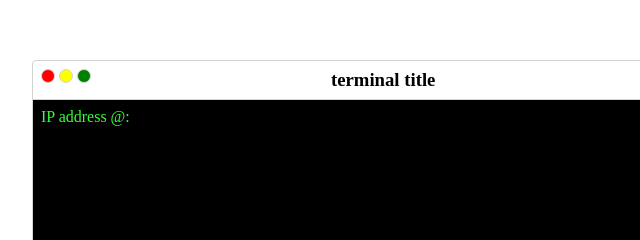
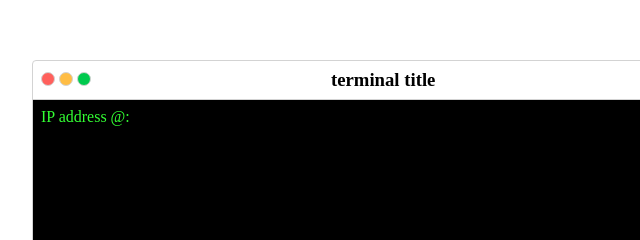
Before and after one commit to p-adams/kanban-shell, a plain HTML site: page index.html in a window 1280 px wide. Shown: the top 240 px of the page, 257-897 px from the left. Drawn offline with Linux system fonts and the light colour scheme.

Commit message:
improve header button colors

```diff
--- a/styles.css
+++ b/styles.css
@@ -2,6 +2,9 @@
   --terminal-width: 700px;
   --terminal-height: 500px;
   --primary-text: #33ff33;
+  --close-button: #ff605c;
+  --min-button: #ffbd44;
+  --max-button: #00ca4e;
 }
 h3 {
   padding: 0;
@@ -42,17 +45,18 @@ section {
   border-radius: 50%;
   width: 12px;
   height: 12px;
+  vertical-align: middle;
 }
 
 .close {
-  background-color: red;
+  background-color: var(--close-button);
 }
 
 .min {
-  background-color: yellow;
+  background-color: var(--min-button);
 }
 .max {
-  background-color: green;
+  background-color: var(--max-button);
 }
 
 input {
```
